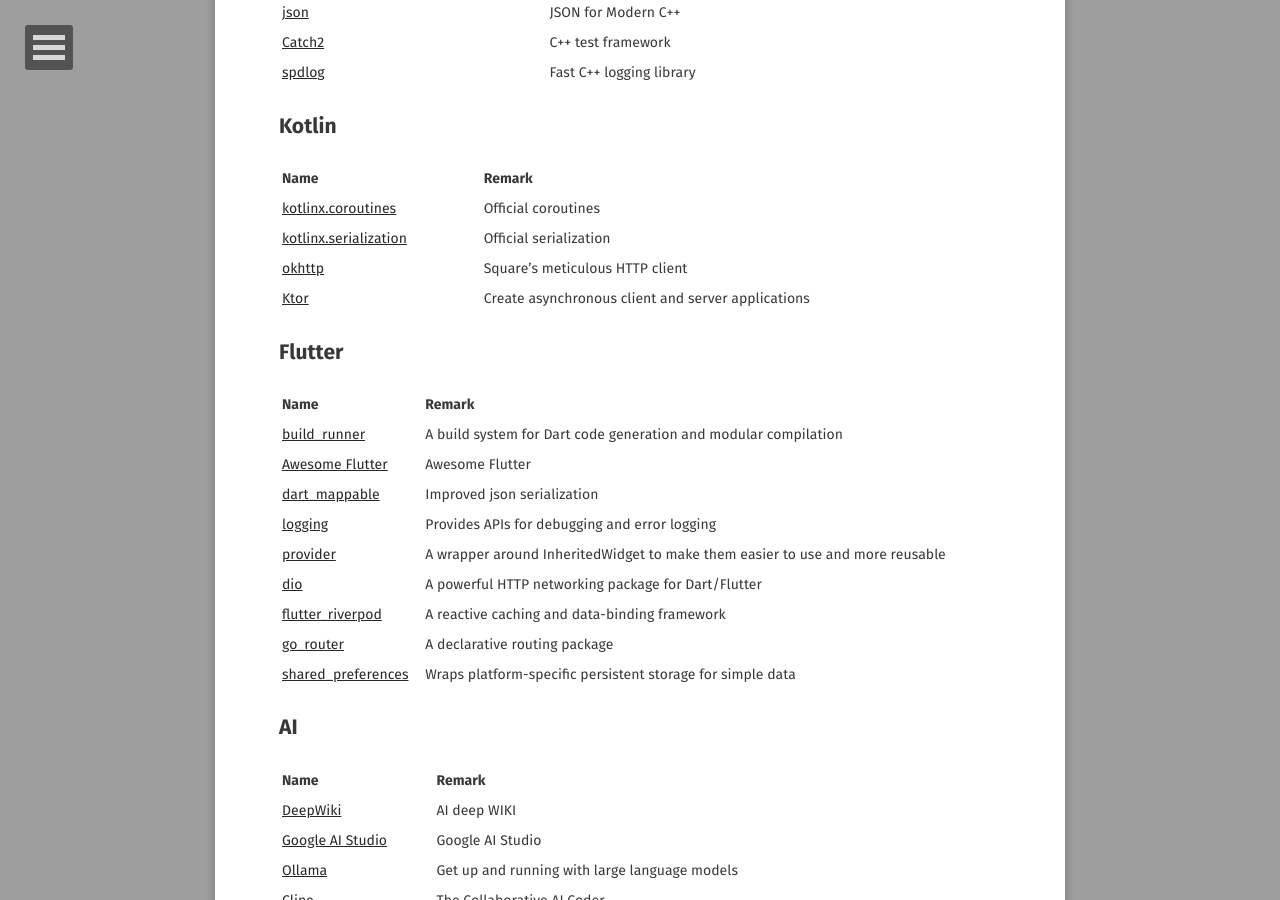
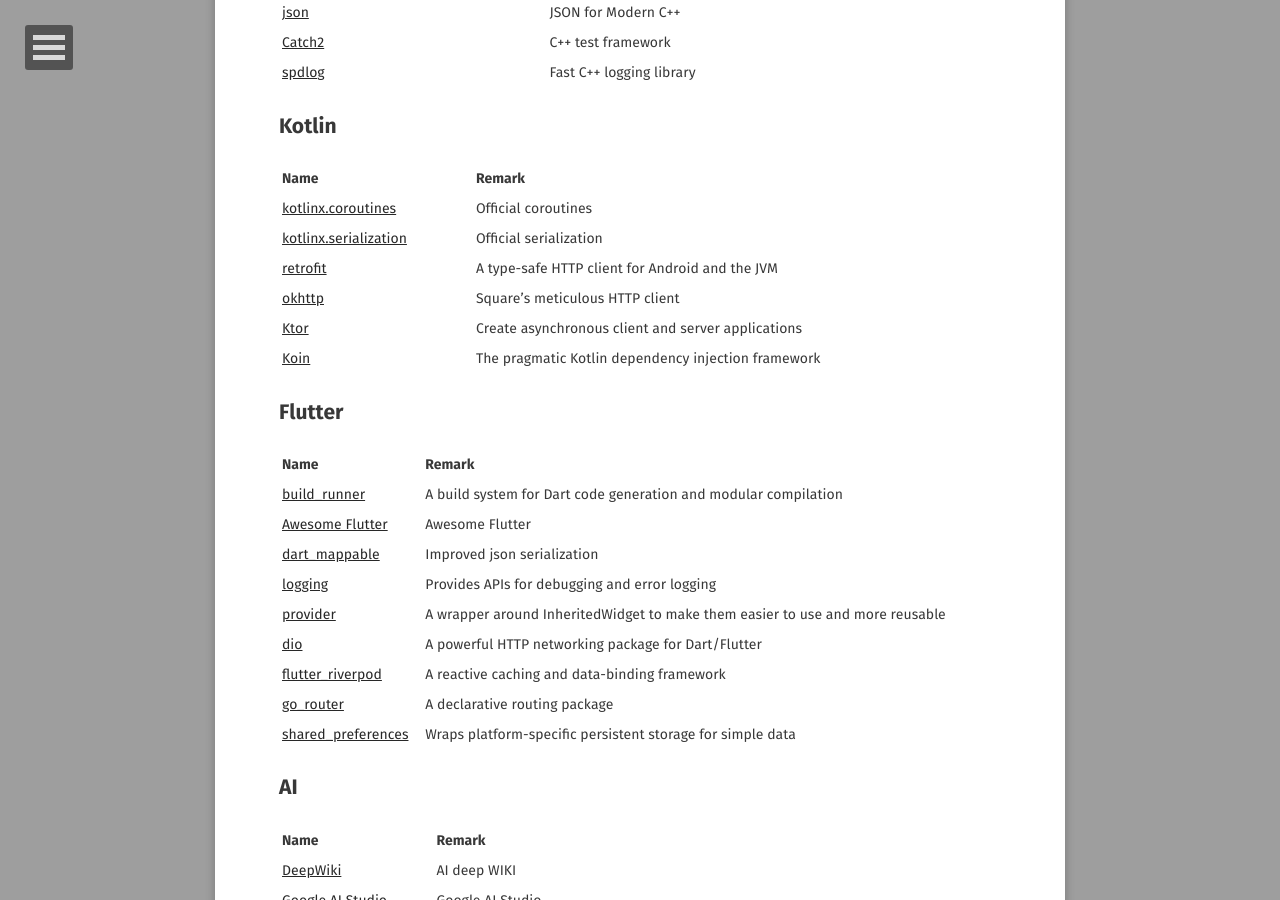
Before and after one commit to o7878x/o7878x.github.io, a Jekyll site: the page built from _posts/2025-07-11-coding-modules.md, in a window 1280 px wide and 900 px high, scrolled down 489 px. Built offline with Jekyll 4.4.1, drawn with Linux system fonts in a browser that asks for light colours; some web fonts are replaced; comment, search, counter and statistics services are not loaded.

Commit message:
feature:add kotlin libraries

```diff
--- a/_posts/2025-07-11-coding-modules.md
+++ b/_posts/2025-07-11-coding-modules.md
@@ -24,8 +24,10 @@
 | --- | --- |
 | [kotlinx.coroutines](https://github.com/Kotlin/kotlinx.coroutines) | Official coroutines |
 | [kotlinx.serialization](https://github.com/Kotlin/kotlinx.serialization) | Official serialization |
+| [retrofit](https://github.com/square/retrofit) | A type-safe HTTP client for Android and the JVM |
 | [okhttp](https://github.com/square/okhttp) | Square’s meticulous HTTP client |
 | [Ktor](https://ktor.io/) | Create asynchronous client and server applications |
+| [Koin](https://insert-koin.io/) | The pragmatic Kotlin dependency injection framework |
 
 ## Flutter
 
```
